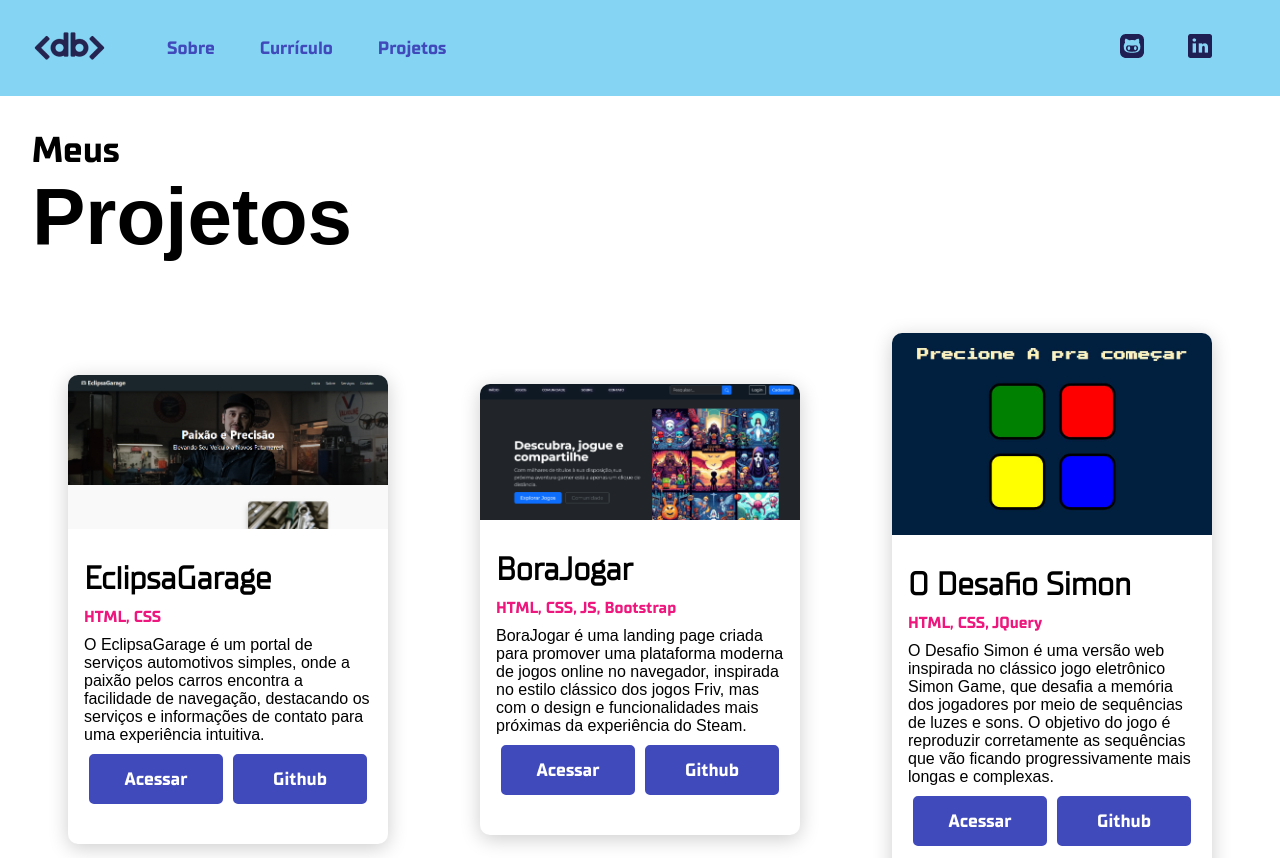
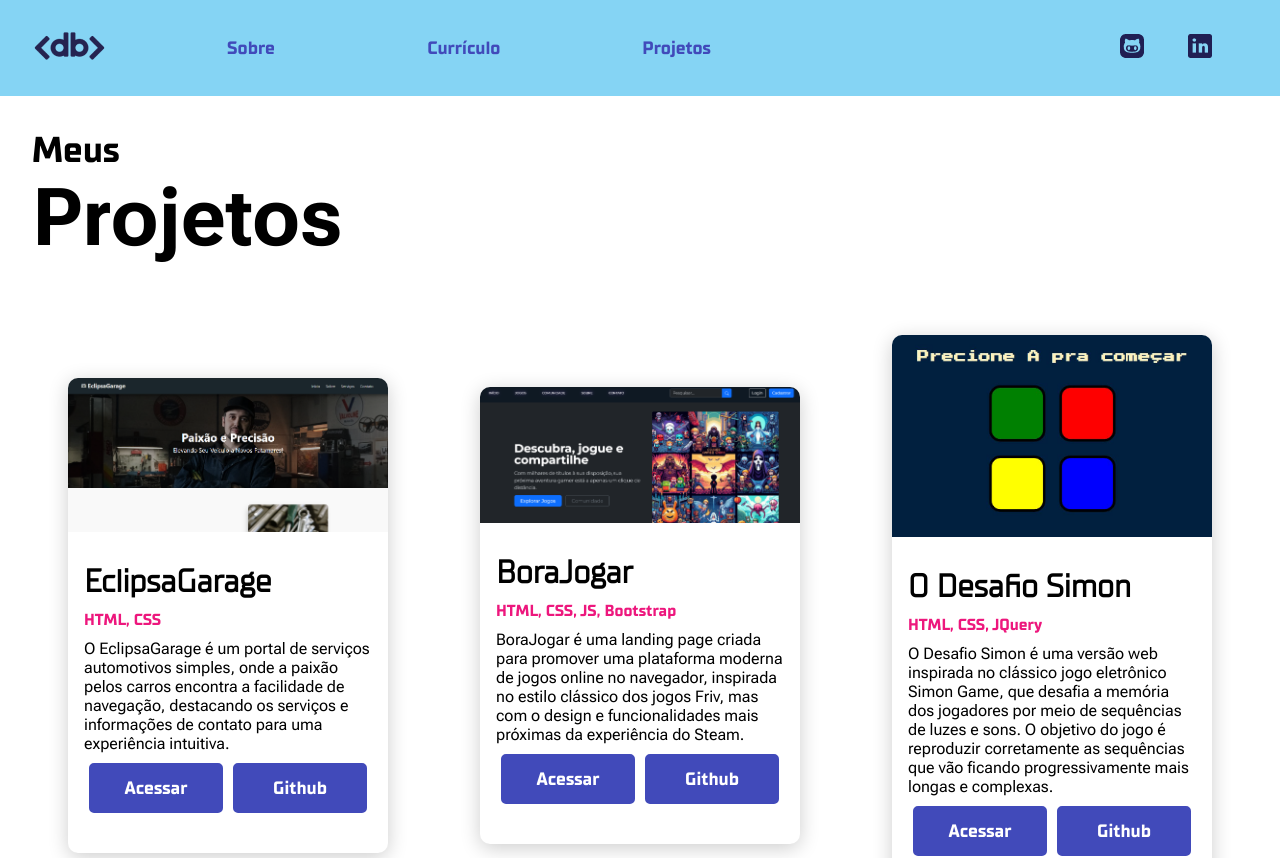
Before and after one commit to EzequielSR/Portfolio-DB, a React (Vite) app in the folder Portfolio-DB/: page /projetos in a window 1280 px wide. Shown: the top 858 px of the page. Built offline with nearby package versions, Linux system fonts and the light colour scheme.

Commit message:
Atualização de estilos

```diff
--- a/Portfolio-DB/index.html
+++ b/Portfolio-DB/index.html
@@ -3,6 +3,10 @@
   <head>
     <meta charset="UTF-8" />
     <link rel="shortcut icon" href="public/Logo%20DB%20dark%20blue%201.png" type="image/x-icon">
+    <link rel="preconnect" href="https://fonts.googleapis.com">
+    <link rel="preconnect" href="https://fonts.gstatic.com" crossorigin>
+    <link href="https://fonts.googleapis.com/css2?family=Roboto+Flex:opsz,wght@8..144,100..1000&display=swap"
+          rel="stylesheet">
     <meta name="viewport" content="width=device-width, initial-scale=1.0" />
     <title>Portfolio</title>
   </head>
--- a/Portfolio-DB/src/components/Header.tsx
+++ b/Portfolio-DB/src/components/Header.tsx
@@ -27,10 +27,10 @@
                 <span></span>
             </button>
             <ul id="links-navegacao">
-                <li>
+                <li  style={{ width: '200px' }}>
                     <Link to="/">Sobre</Link>
                 </li>
-                <li>
+                <li  style={{ width: '200px' }}>
                     <a
                         href="https://drive.google.com/file/d/1Ip7OCF5d05QAan3S6SQk-pYALkzwoUNV/view"
                         target="_blank"
@@ -39,7 +39,7 @@
                         Currículo
                     </a>
                 </li>
-                <li>
+                <li  style={{ width: '200px' }}>
                     <Link to="/projetos">Projetos</Link>
                 </li>
             </ul>
```
